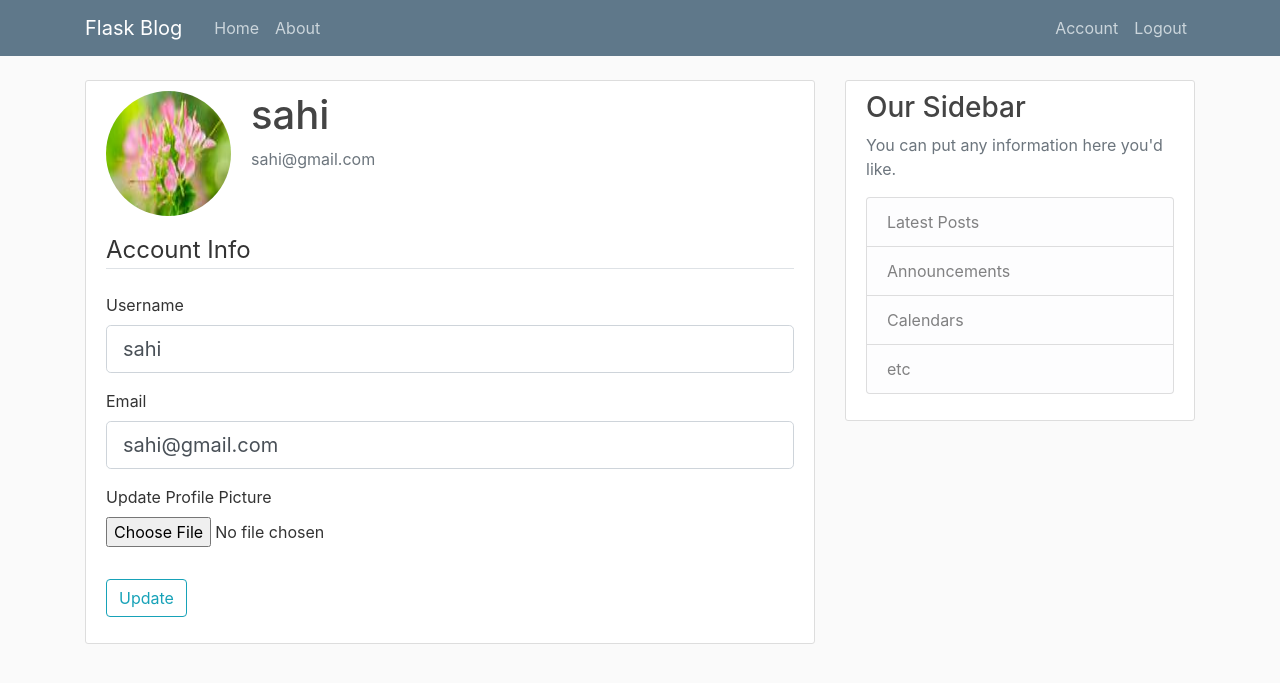
After one commit to sahithipala1/blog_app_using_flask, a Flask app: page /account in a window 1280 px wide. The commit adds this page. Shown: the top 683 px of the page. Run offline with Flask 2, Linux system fonts and the light colour scheme; a user stored in the database is signed in; some libraries are stand-ins or nearby versions.

Commit message:
completed adding  package to the application.

```diff
--- a/flaskblog/forms.py
+++ b/flaskblog/forms.py
@@ -1,6 +1,9 @@
 from flask_wtf import FlaskForm
+from flask_wtf.file import FileField, FileAllowed
+from flask_login import current_user
 from wtforms import StringField, PasswordField, SubmitField, BooleanField
-from wtforms.validators import DataRequired, Length, Email, EqualTo
+from wtforms.validators import DataRequired, Length, Email, EqualTo, ValidationError
+from flaskblog.models import User
 
 
 class RegistrationForm(FlaskForm):
@@ -13,6 +16,16 @@
                                      validators=[DataRequired(), EqualTo('password')])
     submit = SubmitField('Sign Up')
 
+    def validate_username(self, username):
+        user = User.query.filter_by(username=username.data).first()
+        if user:
+            raise ValidationError('That username is taken. Please choose a different one.')
+
+    def validate_email(self, email):
+        user = User.query.filter_by(email=email.data).first()
+        if user:
+            raise ValidationError('That email is taken. Please choose a different one.')
+
 
 class LoginForm(FlaskForm):
     email = StringField('Email',
@@ -20,3 +33,24 @@
     password = PasswordField('Password', validators=[DataRequired()])
     remember = BooleanField('Remember Me')
     submit = SubmitField('Login')
+
+
+class UpdateAccountForm(FlaskForm):
+    username = StringField('Username',
+                           validators=[DataRequired(), Length(min=2, max=20)])
+    email = StringField('Email',
+                        validators=[DataRequired(), Email()])
+    picture = FileField('Update Profile Picture', validators=[FileAllowed(['jpg', 'png'])])
+    submit = SubmitField('Update')
+
+    def validate_username(self, username):
+        if username.data != current_user.username:
+            user = User.query.filter_by(username=username.data).first()
+            if user:
+                raise ValidationError('That username is taken. Please choose a different one.')
+
+    def validate_email(self, email):
+        if email.data != current_user.email:
+            user = User.query.filter_by(email=email.data).first()
+            if user:
+                raise ValidationError('That email is taken. Please choose a different one.')
--- a/flaskblog/routes.py
+++ b/flaskblog/routes.py
@@ -1,7 +1,11 @@
-from flask import render_template, url_for, flash, redirect
-from flaskblog import app
-from flaskblog.forms import RegistrationForm, LoginForm
+import os
+import secrets
+from PIL import Image
+from flask import render_template, url_for, flash, redirect, request
+from flaskblog import app, db, bcrypt
+from flaskblog.forms import RegistrationForm, LoginForm, UpdateAccountForm
 from flaskblog.models import User, Post
+from flask_login import login_user, current_user, logout_user, login_required
 
 
 posts = [
@@ -33,20 +37,71 @@
 
 @app.route("/register", methods=['GET', 'POST'])
 def register():
+    if current_user.is_authenticated:
+        return redirect(url_for('home'))
     form = RegistrationForm()
     if form.validate_on_submit():
-        flash(f'Account created for {form.username.data}!', 'success')
-        return redirect(url_for('home'))
+        hashed_password = bcrypt.generate_password_hash(form.password.data).decode('utf-8')
+        user = User(username=form.username.data, email=form.email.data, password=hashed_password)
+        db.session.add(user)
+        db.session.commit()
+        flash('Your account has been created! You are now able to log in', 'success')
+        return redirect(url_for('login'))
     return render_template('register.html', title='Register', form=form)
 
 
 @app.route("/login", methods=['GET', 'POST'])
 def login():
+    if current_user.is_authenticated:
+        return redirect(url_for('home'))
     form = LoginForm()
     if form.validate_on_submit():
-        if form.email.data == 'admin@blog.com' and form.password.data == 'password':
-            flash('You have been logged in!', 'success')
-            return redirect(url_for('home'))
+        user = User.query.filter_by(email=form.email.data).first()
+        if user and bcrypt.check_password_hash(user.password, form.password.data):
+            login_user(user, remember=form.remember.data)
+            next_page = request.args.get('next')
+            return redirect(next_page) if next_page else redirect(url_for('home'))
         else:
-            flash('Login Unsuccessful. Please check username and password', 'danger')
+            flash('Login Unsuccessful. Please check email and password', 'danger')
     return render_template('login.html', title='Login', form=form)
+
+
+@app.route("/logout")
+def logout():
+    logout_user()
+    return redirect(url_for('home'))
+
+
+def save_picture(form_picture):
+    random_hex = secrets.token_hex(8)
+    _, f_ext = os.path.splitext(form_picture.filename)
+    picture_fn = random_hex + f_ext
+    picture_path = os.path.join(app.root_path, 'static/profile_pics', picture_fn)
+
+    output_size = (125, 125)
+    i = Image.open(form_picture)
+    i.thumbnail(output_size)
+    i.save(picture_path)
+
+    return picture_fn
+
+
+@app.route("/account", methods=['GET', 'POST'])
+@login_required
+def account():
+    form = UpdateAccountForm()
+    if form.validate_on_submit():
+        if form.picture.data:
+            picture_file = save_picture(form.picture.data)
+            current_user.image_file = picture_file
+        current_user.username = form.username.data
+        current_user.email = form.email.data
+        db.session.commit()
+        flash('Your account has been updated!', 'success')
+        return redirect(url_for('account'))
+    elif request.method == 'GET':
+        form.username.data = current_user.username
+        form.email.data = current_user.email
+    image_file = url_for('static', filename='profile_pics/' + current_user.image_file)
+    return render_template('account.html', title='Account',
+                           image_file=image_file, form=form)
--- /dev/null
+++ b/flaskblog/templates/account.html
@@ -0,0 +1,59 @@
+{% extends "layout.html" %}
+{% block content %}
+     <div class="content-section">
+       <div class="media">
+          <img class="rounded-circle account-img" src="{{ image_file }}">
+            <div class="media-body">
+              <h2 class="account-heading">{{ current_user.username }}</h2>
+              <p class="text-secondary">{{ current_user.email }}</p>
+            </div>
+       </div>
+  <!-- FORM HERE -->
+
+        <form method="POST" action="" enctype="multipart/form-data">
+            {{ form.hidden_tag() }}
+            <fieldset class="form-group">
+                <legend class="border-bottom mb-4">Account Info</legend>
+                <div class="form-group">
+                    {{ form.username.label(class="form-control-label") }}
+
+                    {% if form.username.errors %}
+                        {{ form.username(class="form-control form-control-lg is-invalid") }}
+                        <div class="invalid-feedback">
+                            {% for error in form.username.errors %}
+                                <span>{{ error }}</span>
+                            {% endfor %}
+                        </div>
+                    {% else %}
+                        {{ form.username(class="form-control form-control-lg") }}
+                    {% endif %}
+                </div>
+                <div class="form-group">
+                    {{ form.email.label(class="form-control-label") }}
+                    {% if form.email.errors %}
+                        {{ form.email(class="form-control form-control-lg is-invalid") }}
+                        <div class="invalid-feedback">
+                            {% for error in form.email.errors %}
+                                <span>{{ error }}</span>
+                            {% endfor %}
+                        </div>
+                    {% else %}
+                        {{ form.email(class="form-control form-control-lg") }}
+                    {% endif %}
+                </div>
+                <div class="form-group">
+                    {{ form.picture.label() }}
+                    {{ form.picture(class="form-control-file") }}
+                    {% if form.picture.errors %}
+                        {% for error in form.picture.errors %}
+                            <span class="text-danger">{{ error }}</span></br>
+                        {% endfor %}
+                    {% endif %}
+                </div>
+            </fieldset>
+            <div class="form-group">
+                {{ form.submit(class="btn btn-outline-info") }}
+            </div>
+        </form>
+     </div>
+{% endblock content %}
--- a/flaskblog/templates/layout.html
+++ b/flaskblog/templates/layout.html
@@ -32,8 +32,14 @@
             </div>
             <!-- Navbar Right Side -->
             <div class="navbar-nav">
-              <a class="nav-item nav-link" href="{{ url_for('login') }}">Login</a>
-              <a class="nav-item nav-link" href="{{ url_for('register') }} ">Register</a>
+              {% if current_user.is_authenticated %}
+                <a class="nav-item nav-link" href="{{ url_for('account') }}">Account</a>
+                <a class="nav-item nav-link" href="{{ url_for('logout') }}">Logout</a>
+              {% else %}
+                <a class="nav-item nav-link" href="{{ url_for('login') }}">Login</a>
+                <a class="nav-item nav-link" href="{{ url_for('register') }}">Register</a>
+              {% endif %}
+
             </div>
           </div>
         </div>
--- a/run.py
+++ b/run.py
@@ -1,4 +1,6 @@
 from flaskblog import app
 
+
 if __name__ == '__main__':
-    app.run(debug=True)
+    app.debug = True
+    app.run(host='0.0.0.0', port=5001)
```
Also changed, not shown: flaskblog/__init__.py (+8 -1 lines), flaskblog/models.py (+8 -2 lines), flaskblog/site.db (added), flaskblog/static/profile_pics/214d8c2b07f4d583.jpg (added), flaskblog/static/profile_pics/default.jpg (added), flaskblog/static/profile_pics/ho.jpg (added), flaskblog/static/profile_pics/img-3.jpeg (added), flaskblog/static/profile_pics/pink.jpg (added).
